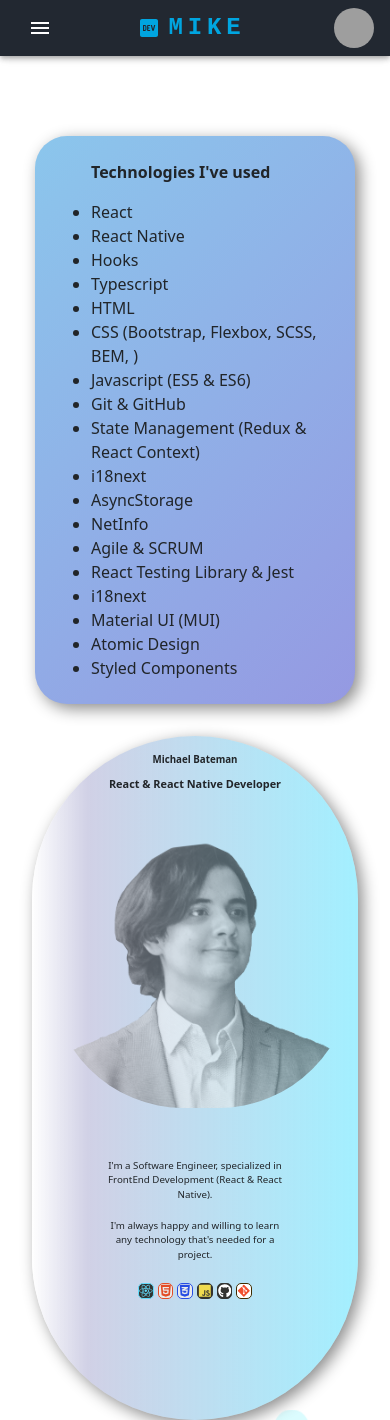
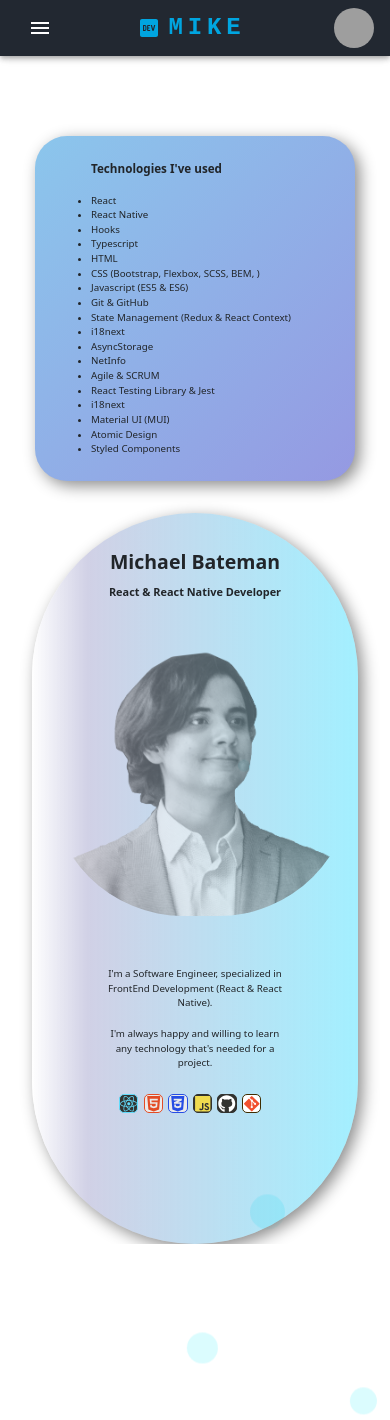
Before and after one commit to MikeNotu/front-portfolio, a React (Create React App) app: page / in a window 390 px wide. After the commit the page ends 1244 px from the top, so only its background shows below. Built offline with nearby package versions, Linux system fonts and the light colour scheme; grey boxes are pictures that could not be loaded.

Commit message:
Fixed font size resize and icons

```diff
--- a/src/App.tsx
+++ b/src/App.tsx
@@ -2,7 +2,6 @@
 import Navbar from "./components/Navbar";
 import LandingPage from "./views/LandingPage";
 import CardsPage from "./views/CardsPage";
-import TestPage from "./views/TestPage";
 
 const App = () => {
   return (
@@ -19,8 +18,7 @@
             </Route>
 
             <Route exact path="/front-portfolio/Projects">
-              {/* <CardsPage /> */}
-              <TestPage />
+              <CardsPage />
             </Route>
           </Switch>
         </div>
--- a/src/styles/Jumbotron.scss
+++ b/src/styles/Jumbotron.scss
@@ -69,6 +69,18 @@
   margin-top: 0;
 }
 
+@media only screen and (max-width: 847px) {
+  .jumbotron__description--title {
+    margin-top: 2vh;
+    font-size: 2.5vw;
+  }
+  .jumbotron__description--icons {
+    font-size: 3.5vw;
+    margin-right: 0.5em;
+    padding-bottom: 0.5em;
+  }
+}
+
 @media only screen and (max-width: 575px) {
   html {
     height: 100%;
@@ -89,6 +101,7 @@
   }
 
   .jumbotron__description--title {
+    margin-top: 4vh;
     font-size: 5vw;
   }
 
@@ -98,7 +111,6 @@
   }
 
   .jumbotron__description--icons {
-    // margin-left: 0.5em;
     font-size: 5vw;
     font-weight: 700;
     margin-top: 0em;
@@ -114,13 +126,3 @@
     margin-top: 2em;
   }
 }
-
-@media only screen and (max-width: 847px) {
-  .jumbotron__description--title {
-    margin-top: 2vh;
-    font-size: 2.5vw;
-  }
-  .jumbotron__description--icons {
-    font-size: 4vw;
-  }
-}
--- a/src/styles/Technologies.scss
+++ b/src/styles/Technologies.scss
@@ -23,5 +23,21 @@
 }
 
 .technologies__description--sec1 {
+  font-size: 1.8vw;
   font-weight: 700;
 }
+
+.technologies__description--sec2 {
+  font-size: 1.2vw;
+}
+
+@media only screen and (max-width: 575px) {
+  .technologies__description--sec1 {
+    font-size: 3vw;
+    font-weight: 700;
+  }
+
+  .technologies__description--sec2 {
+    font-size: 2.5vw;
+  }
+}
--- a/src/views/TestPage.tsx
+++ /dev/null
@@ -1,20 +0,0 @@
-import { useState } from "react";
-
-function TestPage() {
-  const [variable, setVariable] = useState(0);
-
-  function name() {
-    // Won't Work
-    // variable = variable + 1;
-  }
-
-  return (
-    <div>
-      <h1>Test</h1>
-      <p>{variable}</p>
-      <button onClick={name}>Aumentar</button>
-    </div>
-  );
-}
-
-export default TestPage;
```
